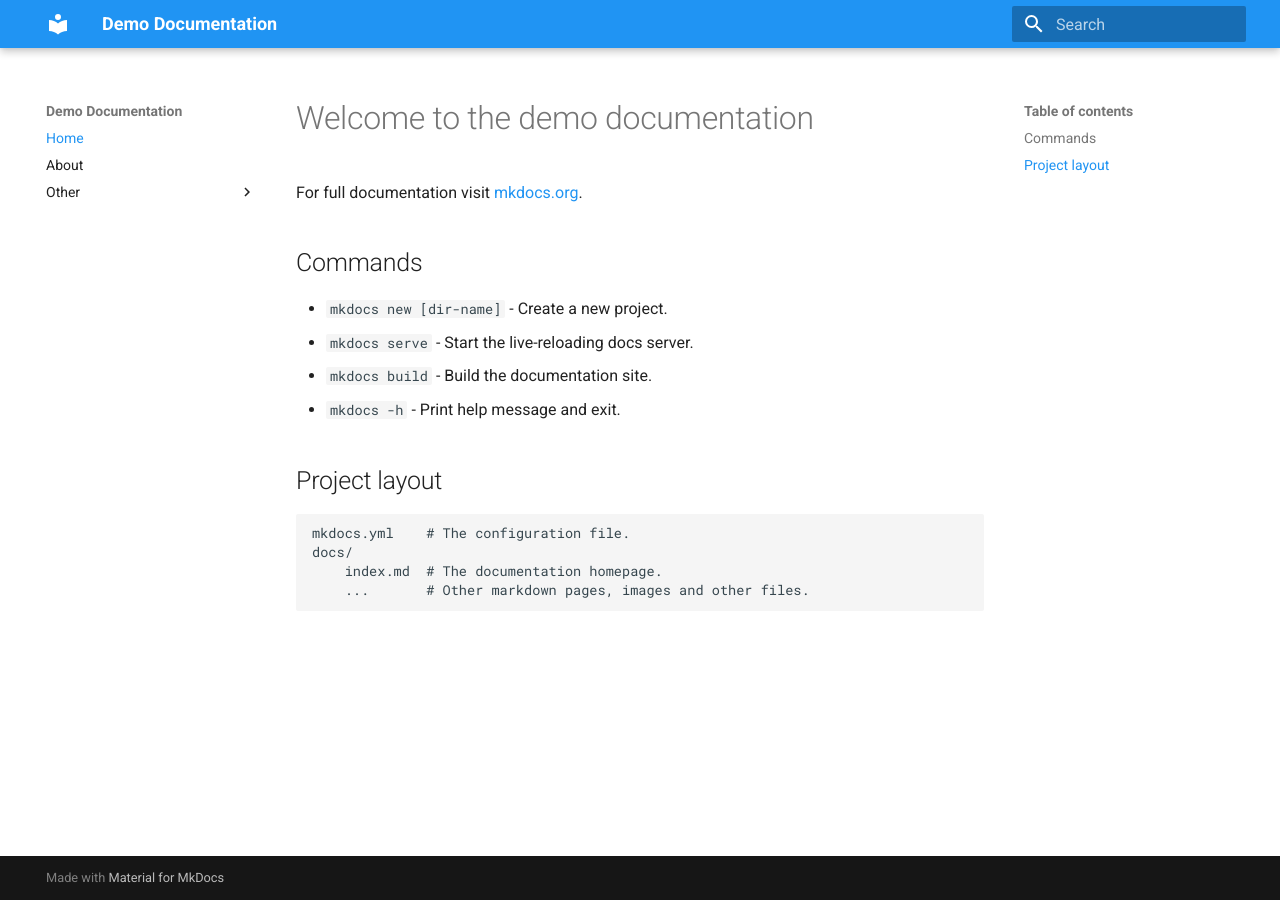
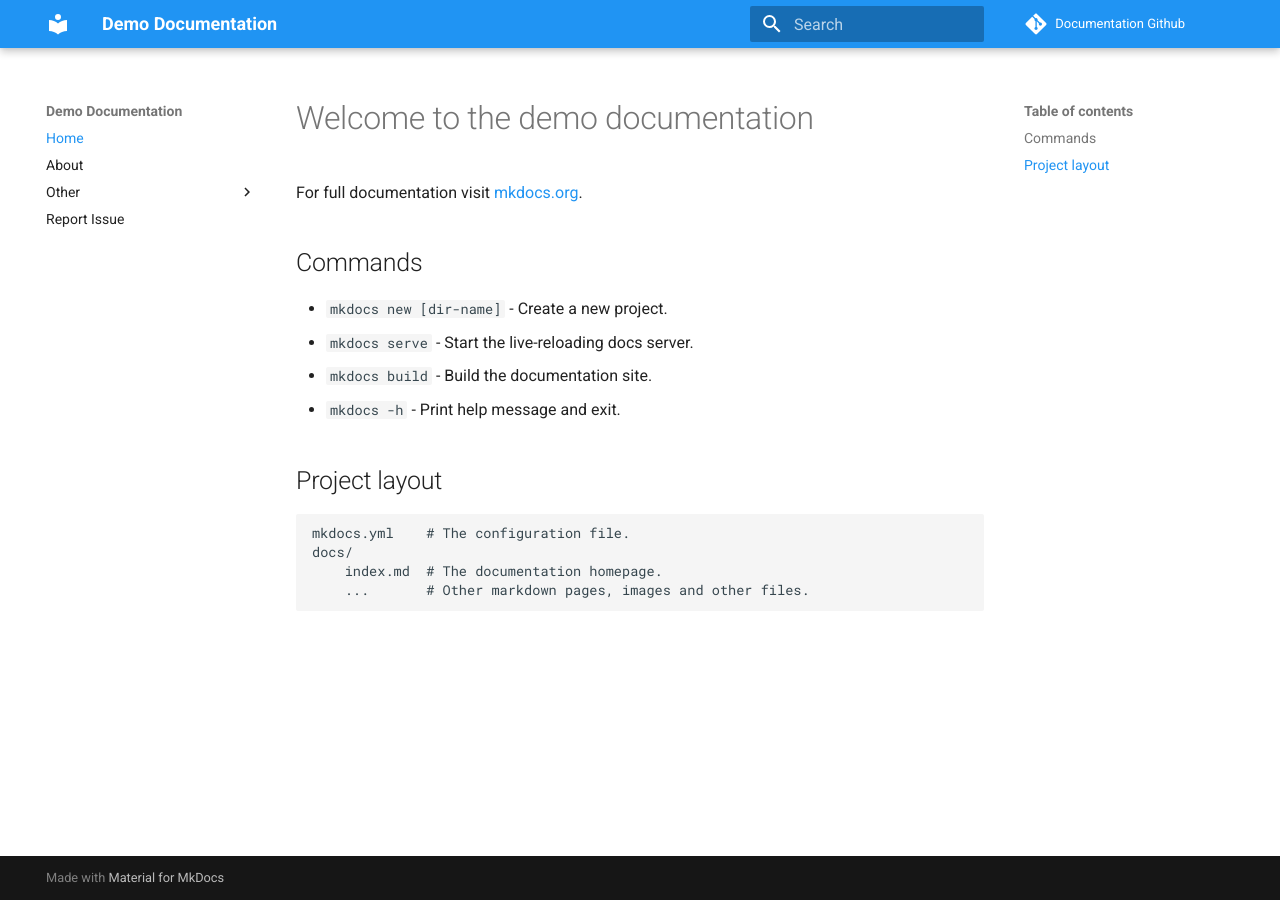
Before and after one commit to rgeerkens/Documentation, an MkDocs documentation site: the page built from docs/index.md, in a window 1280 px wide. Built offline with MkDocs 1.6.1 and Material for MkDocs 9.7.7, drawn with Linux system fonts in a browser that asks for light colours; comment, search, counter and statistics services are not loaded.

Commit message:
Update mkdocs.yml

```diff
--- a/mkdocs.yml
+++ b/mkdocs.yml
@@ -1,5 +1,7 @@
 site_name: Demo Documentation
 site_url: https://rgeerkens.github.io/Documentation/
+repo_url: https://github.com/rgeerkens/Documentation
+repo_name: Documentation Github
 
 theme:
     name: material
@@ -13,3 +15,4 @@ nav:
     - Other:
       - License: licenses.md
       - Release Notes : release-notes.md
+    - Report Issue: https://github.com/rgeerkens/Documentation/issues/new
```
